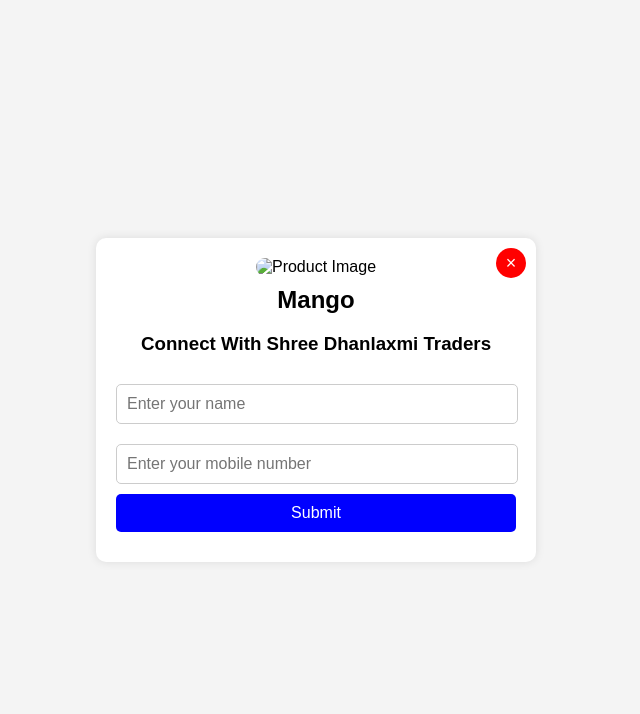
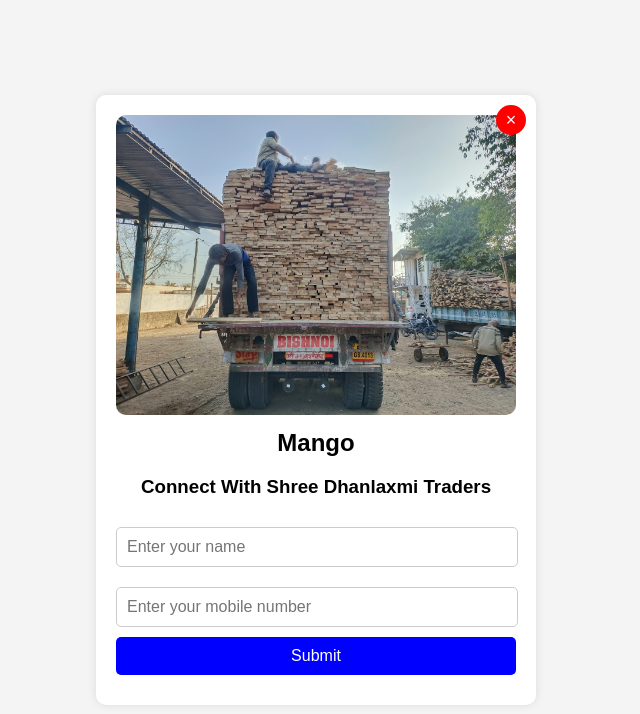
Before and after one commit to Utang-Patel/Shree-Dhanlaxmi-Traders, a plain HTML site: page form10.html in a window 1280 px wide. Shown: the whole page, without its empty margins (324-964 px from the left). Drawn offline with Linux system fonts and the light colour scheme; the site is published under a folder, as on GitHub Pages, so addresses that start at the root find nothing.

Commit message:
Update form10.html

```diff
--- a/form10.html
+++ b/form10.html
@@ -84,7 +84,7 @@
 <body>
     <div class="container">
         <button class="close-btn" onclick="goBack()">&times;</button>
-        <img src="/image/mango3.jpg" alt="Product Image">
+        <img src="image/mango3.jpg" alt="Product Image">
         <div class="title">Mango</div>
 
         <form id="signupForm" method="post">
```
